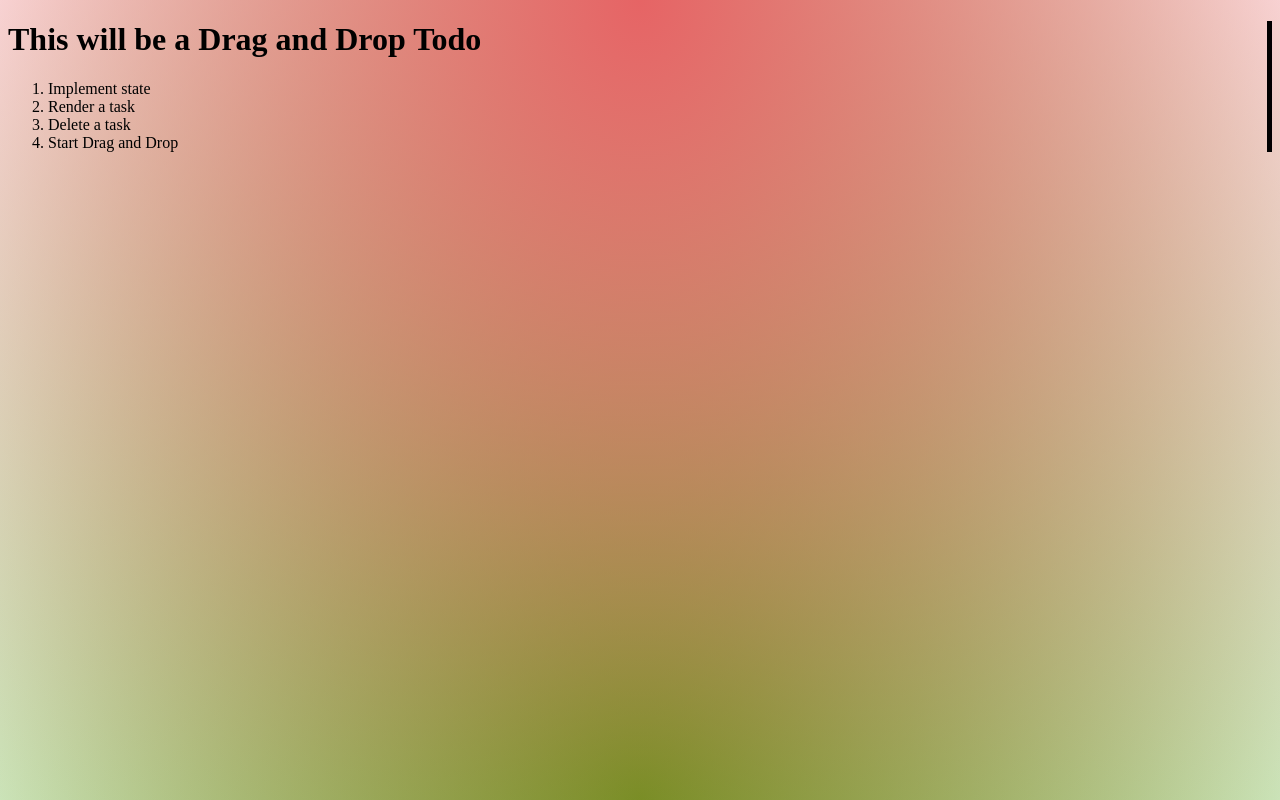
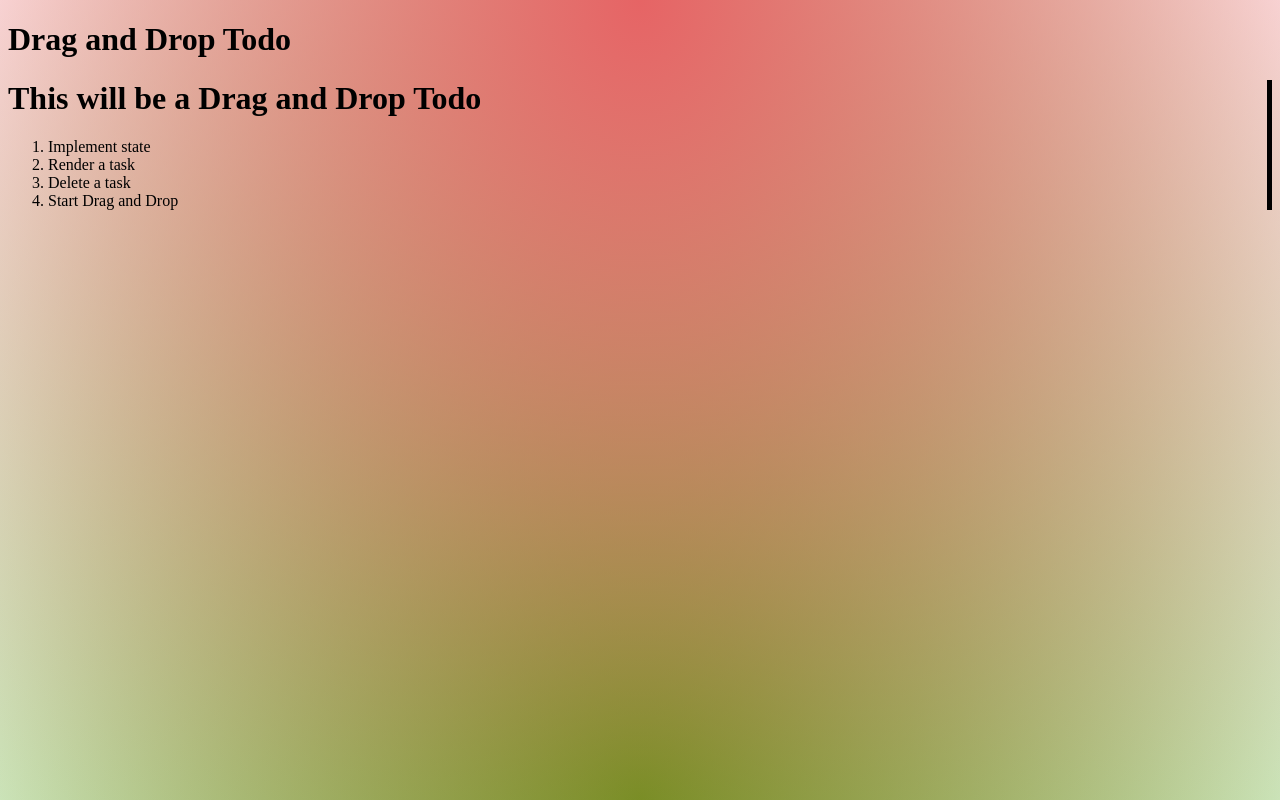
Before and after one commit to codingLyfe/react-drag-n-drop, a React app: page public/index.html in a window 1280 px wide. Built offline with nearby package versions, Linux system fonts and the light colour scheme.

Commit message:
changed title, added h1

```diff
--- a/public/index.html
+++ b/public/index.html
@@ -5,7 +5,7 @@
 		<meta charset="UTF-8">
 		<meta name="viewport" content="width=device-width, initial-scale=1.0, user-scalable=no">
 
-		<title> Ideal React Seed </title>
+		<title> Drag and Drop Todo </title>
 
 		<!-- JS file link -->
 		<script type="text/javascript" src="../src/index.js"></script>
@@ -16,6 +16,7 @@
 	</head>
 	<body>
 		<div class="todoApp-outer">
+			<h1>Drag and Drop Todo</h1>
 			<div id="content"></div>
 			<a class="link" href="http://framerjs.com/examples/preview/#list-sorting.framer"></a>
 		</div>
```
